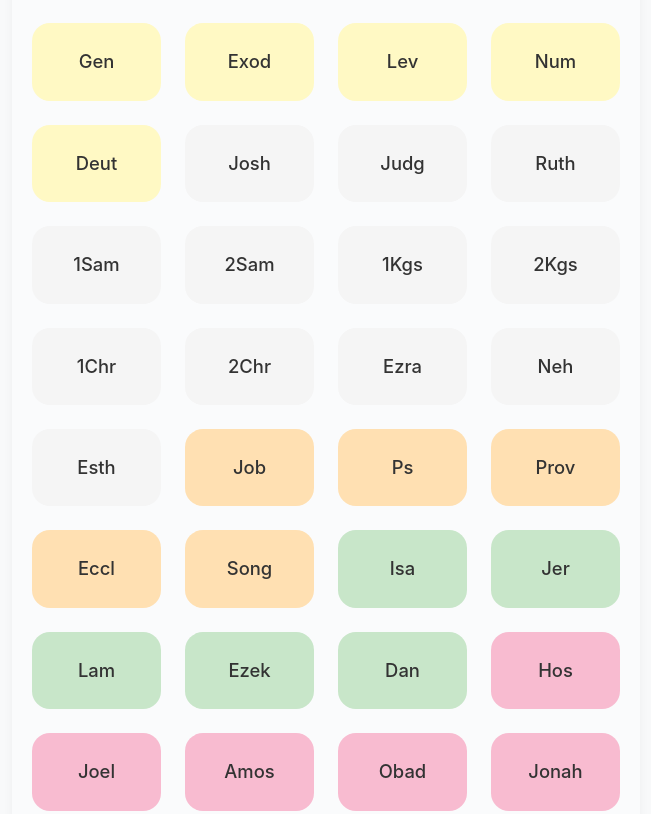
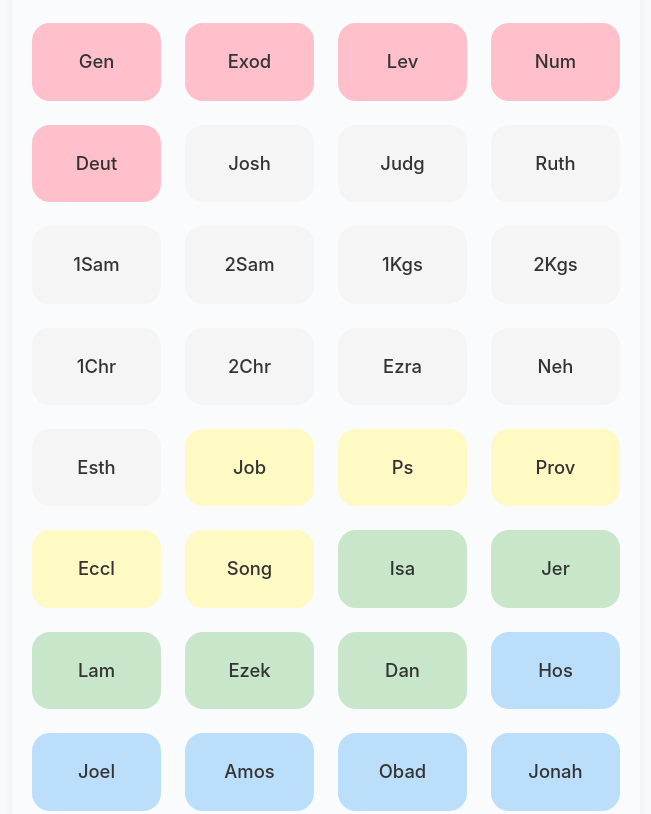
Before and after one commit to bingdai/fullstack-app, a website: page public/index.html in a window 1280 px wide. Shown: the part 300-1114 px from the top of the page, without its empty margins (314-965 px from the left). Drawn offline with Linux system fonts and the light colour scheme.

Commit message:
color adjustment

```diff
--- a/public/styles.css
+++ b/public/styles.css
@@ -160,12 +160,11 @@ a:hover {
   background: #ececec;
   transform: scale(1.04);
 }
-
-.pentateuch      { background: #FFF9C4; }
-.historical      { background: #BBDEFB; }
-.wisdom          { background: #FFE0B2; }
+.pentateuch      { background: #FFC0CB; }
+.historical      { background: #FFE0B2; }
+.wisdom          { background: #FFF9C4; }
 .major-prophets  { background: #C8E6C9; }
-.minor-prophets  { background: #F8BBD0; }
+.minor-prophets  { background: #BBDEFB; }
 .gospels         { background: #E1BEE7; }
 .pauline         { background: #F5F5F5; }
 .general-letters { background: #C8E6C9; }
```
